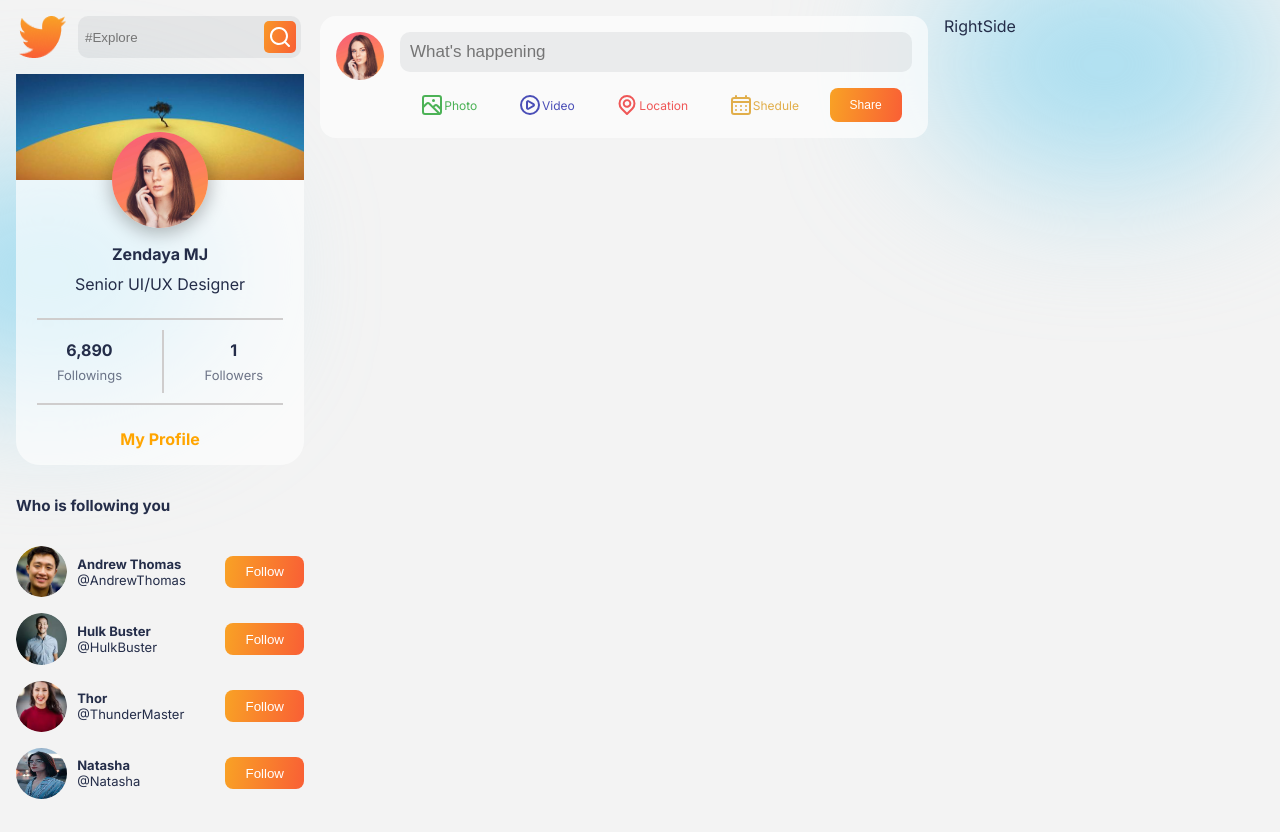
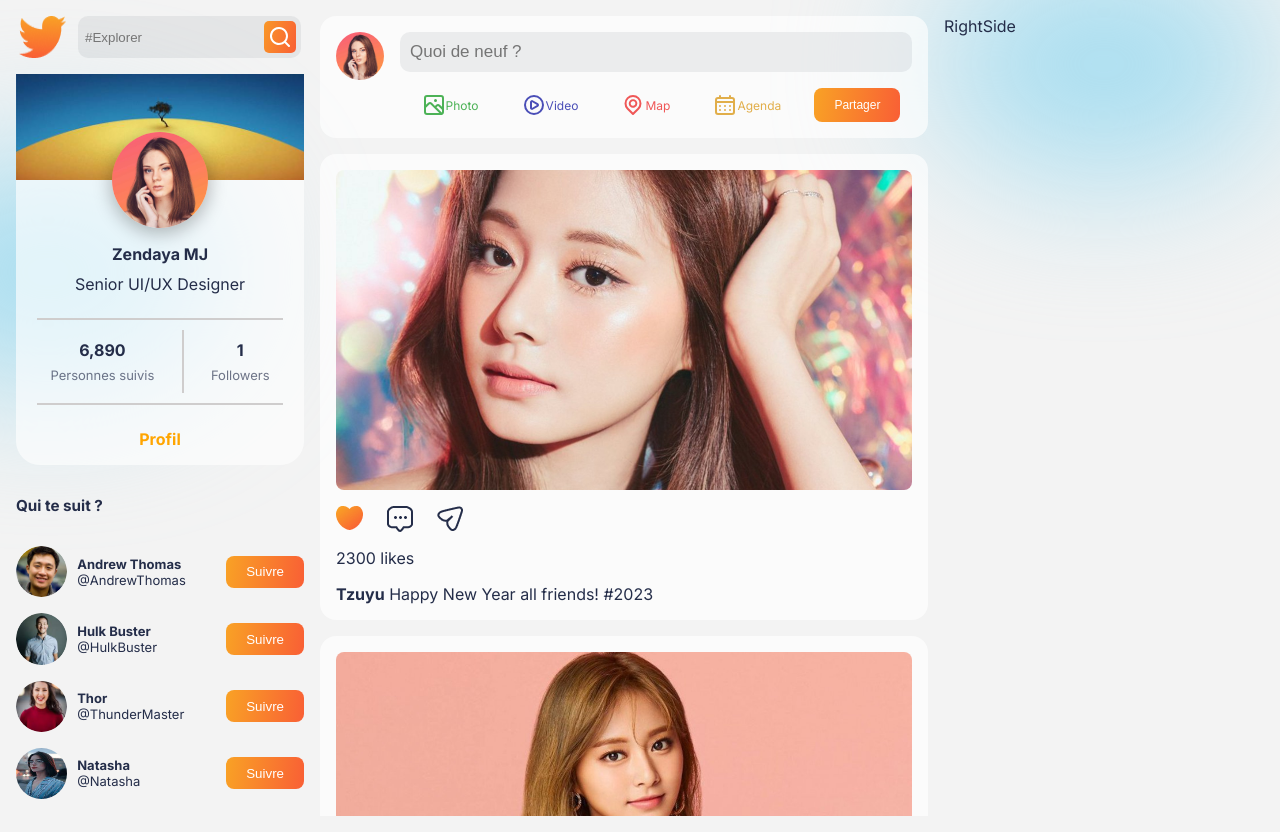
Before and after one commit to Dragibus76/SocialMedia, a React (Create React App) app: page / in a window 1280 px wide. Built offline with nearby package versions, Linux system fonts and the light colour scheme.

Commit message:
Frontend > Build Posts in PostSide section

```diff
--- a/src/App.css
+++ b/src/App.css
@@ -46,3 +46,7 @@
   background: transparent;
   border: 2px solid var(--orange);
 }
+
+::-webkit-scrollbar {
+  display: none;
+}
--- /dev/null
+++ b/src/Data/PostsData.js
@@ -0,0 +1,29 @@
+import postPic1 from '../img/postpic1.jpg'
+import postPic2 from '../img/postpic2.jpg'
+import postPic3 from '../img/postpic3.JPG'
+
+
+export const PostsData = [
+    {
+        img: postPic1,
+        name: 'Tzuyu',
+        desc: "Happy New Year all friends! #2023",
+        likes: 2300,
+        liked: true
+    },
+    {
+        img: postPic2,
+        name: 'Maryam',
+        desc: "Party time :)",
+        likes: 2300,
+        liked: false
+
+    },
+    {
+        img:postPic3,
+        name: "Salena Gomez",
+        desc: "At Archery Festival",
+        likes: 800,
+        liked: false
+    }
+]
--- a/src/components/FollowersCard/FollowersCard.jsx
+++ b/src/components/FollowersCard/FollowersCard.jsx
@@ -5,7 +5,7 @@
 const FollowersCard = () => {
   return (
     <div className="FollowersCard">
-        <h3>Who is following you</h3>
+        <h3>Qui te suit ?</h3>
 
         {Followers.map((follower, id) => {
             return (
@@ -17,7 +17,7 @@
                             <span>@{follower.username}</span>
                         </div>
                     </div>
-                    <button className='button fc-button'>Follow</button>
+                    <button className='button fc-button'>Suivre</button>
                 </div>
             )
         })}
--- a/src/components/LogoSearch/LogoSearch.jsx
+++ b/src/components/LogoSearch/LogoSearch.jsx
@@ -8,7 +8,7 @@
     <div className="LogoSearch">
         <img src={Logo} alt="" />
         <div className="Search">
-            <input type="text" placeholder='#Explore' />
+            <input type="text" placeholder='#Explorer' />
             <div className="s-icon">
                 <UilSearch/>
             </div>
--- /dev/null
+++ b/src/components/Post/Post.css
@@ -0,0 +1,21 @@
+.Post {
+    display: flex;
+    flex-direction: column;
+    padding: 1rem;
+    background-color: var(--cardColor);
+    border-radius: 1rem;
+    gap: 1rem;
+}
+
+.Post > img {
+    width: 100%;
+    max-height: 20rem;
+    object-fit: cover;
+    border-radius: 0.5rem;
+}
+
+.postReact {
+    display: flex;
+    align-items: flex-start;
+    gap: 1.5rem;
+}
--- /dev/null
+++ b/src/components/Post/Post.jsx
@@ -0,0 +1,26 @@
+import React from 'react';
+import './Post.css';
+import Comment from '../../img/comment.png';
+import Share from '../../img/share.png';
+import Heart from '../../img/like.png';
+import NotLike from '../../img/notlike.png';
+
+const Post = ({ data }) => {
+  return (
+    <div className="Post">
+        <img src={data.img} alt="" />
+        <div className="postReact">
+            <img src={ data.liked ? Heart: NotLike } alt="" />
+            <img src={Comment} alt="" />
+            <img src={Share} alt="" />
+        </div>
+        <span>{data.likes} likes</span>
+        <div className='detail'>
+            <span><b>{data.name}</b></span>
+            <span> {data.desc}</span>
+        </div>
+    </div>
+  )
+}
+
+export default Post
--- a/src/components/PostShare/PostShare.jsx
+++ b/src/components/PostShare/PostShare.jsx
@@ -23,7 +23,7 @@
     <div className="PostShare">
       <img src={ProfileImage} alt="" />
       <div>
-        <input type="text" placeholder="What's happening" />
+        <input type="text" placeholder="Quoi de neuf ?" />
 
         <div className="postOptions">
           <div className="option" style={{ color: "var(--photo)" }}
@@ -38,13 +38,13 @@
           </div>
           <div className="option" style={{ color: "var(--location)" }}>
             <UilLocationPoint />
-            Location
+            Map
           </div>
           <div className="option" style={{ color: "var(--shedule)" }}>
             <UilSchedule />
-            Shedule
+            Agenda
           </div>
-          <button className="button ps-button">Share</button>
+          <button className="button ps-button">Partager</button>
           <div style={{ display: "none"}}>
             <input type="file" name="my image" ref={imageRef} onChange={onImageChange}/>
           </div>
--- a/src/components/PostSide/PostSide.jsx
+++ b/src/components/PostSide/PostSide.jsx
@@ -1,4 +1,5 @@
 import React from 'react';
+import Posts from '../Posts/Posts';
 import PostShare from '../PostShare/PostShare';
 import './PostSide.css';
 
@@ -6,6 +7,7 @@
   return (
     <div className="PostSide">
         <PostShare/>
+        <Posts/>
     </div>
   )
 }
--- /dev/null
+++ b/src/components/Posts/Posts.css
@@ -0,0 +1,5 @@
+.Posts {
+    display: flex;
+    flex-direction: column;
+    gap: 1rem;
+}
--- /dev/null
+++ b/src/components/Posts/Posts.jsx
@@ -0,0 +1,16 @@
+import React from 'react';
+import './Posts.css';
+import { PostsData } from '../../Data/PostsData';
+import Post from '../Post/Post';
+
+const Posts = () => {
+  return (
+    <div className="Posts">
+        {PostsData.map((post, id) => {
+            return <Post data={post} id={id}/>
+        })}
+    </div>
+  )
+}
+
+export default Posts
--- a/src/components/ProfileCard/ProfileCard.jsx
+++ b/src/components/ProfileCard/ProfileCard.jsx
@@ -19,7 +19,7 @@
         <div>
           <div className="follow">
             <span>6,890</span>
-            <span>Followings</span>
+            <span>Personnes suivis</span>
           </div>
           <div className="vl"></div>
           <div className="follow">
@@ -29,7 +29,7 @@
         </div>
         <hr />
       </div>
-      <span>My Profile</span>
+      <span>Profil</span>
     </div>
   );
 };
```
